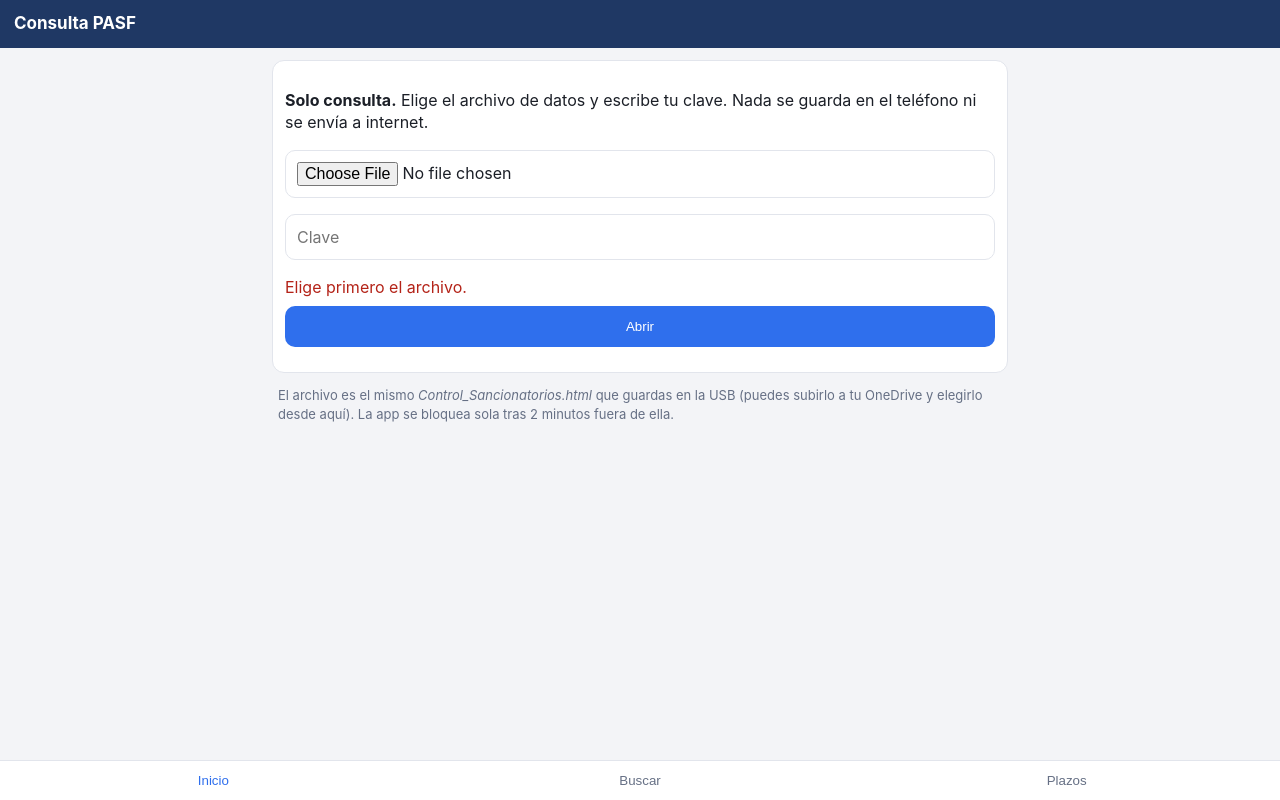
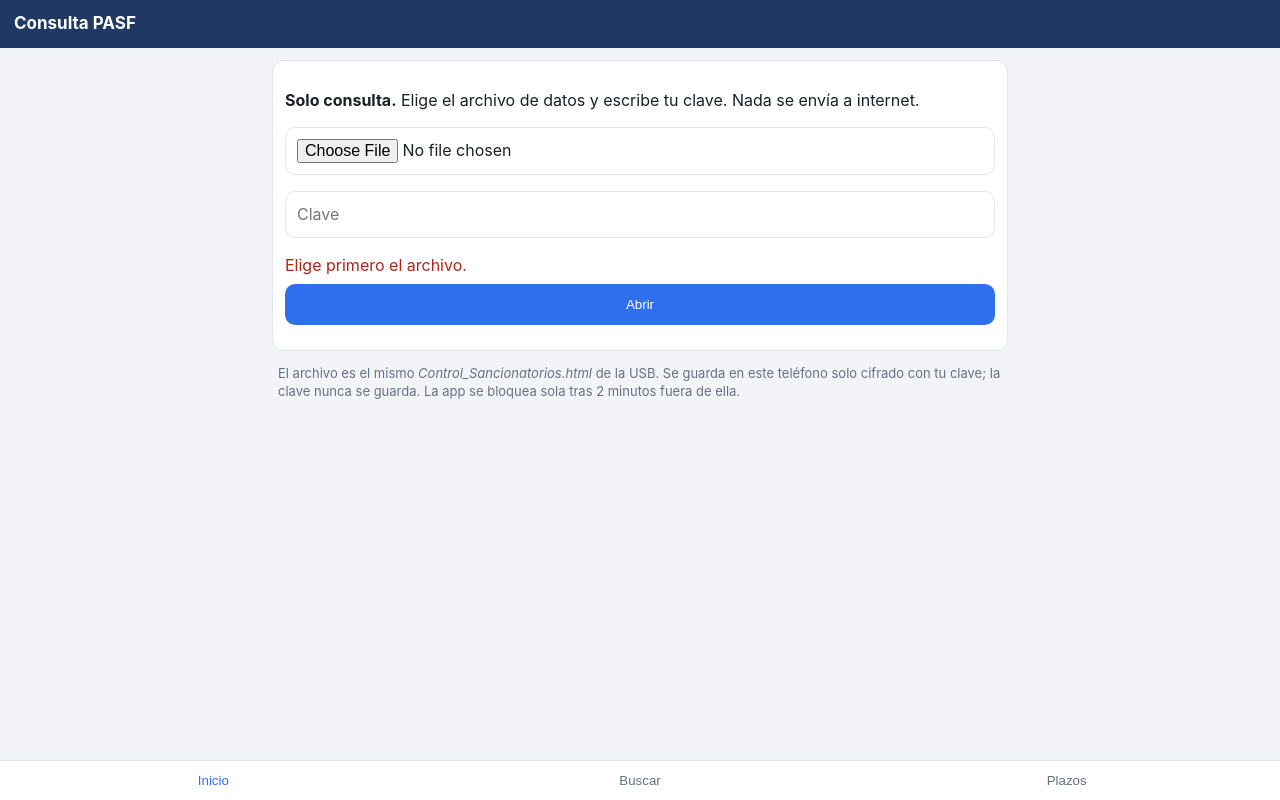
Before and after one commit to iuscorpsas/consulta-xk4821, a plain HTML site: page index.html in a window 1280 px wide. Both pictures are taken after a click on the button "Abrir". Drawn offline with Linux system fonts and the light colour scheme.

Commit message:
Consulta v2: recuerda el archivo cifrado en el dispositivo
Co-Authored-By: Claude Sonnet 5.5 <noreply@anthropic.com>
Claude-Session: https://claude.ai/code/session_01AqYhM9DE3h8cj1SNQ3RR3N

```diff
--- a/index.html
+++ b/index.html
@@ -120,6 +120,9 @@ async function decrypt(p, pass) {
   const pt = await crypto.subtle.decrypt({ name: 'AES-GCM', iv: b64d(p.iv) }, key, b64d(p.ct));
   return JSON.parse(new TextDecoder().decode(pt));
 }
+const idb = () => new Promise((ok, no) => { const q = indexedDB.open('consulta-pasf', 1); q.onupgradeneeded = () => q.result.createObjectStore('k'); q.onsuccess = () => ok(q.result); q.onerror = () => no(q.error); });
+const idbGet = async k => { try { const d = await idb(); return await new Promise(r => { const q = d.transaction('k').objectStore('k').get(k); q.onsuccess = () => r(q.result); q.onerror = () => r(null); }); } catch (e) { return null; } };
+const idbSet = async (k, v) => { try { const d = await idb(); await new Promise(r => { const t = d.transaction('k', 'readwrite'); if (v === null) t.objectStore('k').delete(k); else t.objectStore('k').put(v, k); t.oncomplete = r; t.onerror = r; }); return true; } catch (e) { return false; } };
 function readPayload(txt) {
   const m = txt.match(/<script[^>]*id="payload"[^>]*>([\s\S]*?)<\/script>/);
   return JSON.parse(m ? m[1] : txt);
@@ -134,19 +137,26 @@ document.addEventListener('visibilitychange', () => { if (document.hidden) S.hid
 $('#lock').onclick = lock;
 $('#tabs').onclick = e => { const b = e.target.closest('button'); if (!b) return; S.tab = b.dataset.t; [...$('#tabs').children].forEach(x => x.classList.toggle('on', x === b)); render(); };
 
-function viewUnlock(msg) {
-  $('#app').innerHTML = `<div class="card"><p><b>Solo consulta.</b> Elige el archivo de datos y escribe tu clave. Nada se guarda en el teléfono ni se envía a internet.</p>
-  <p><input type="file" id="fl"></p><p><input type="password" id="pw" placeholder="Clave" autocomplete="off"></p>
-  <p class="err" id="er">${esc(msg || '')}</p><button class="pri" id="go">Abrir</button><p class="mut" id="fi"></p></div>
-  <p class="mut" style="padding:0 6px">El archivo es el mismo <i>Control_Sancionatorios.html</i> que guardas en la USB (puedes subirlo a tu OneDrive y elegirlo desde aquí). La app se bloquea sola tras 2 minutos fuera de ella.</p>`;
-  $('#fl').onchange = () => { const f = $('#fl').files[0]; $('#fi').textContent = f ? f.name + ' · ' + (f.size / 1048576).toFixed(1) + ' MB' : ''; };
+async function viewUnlock(msg) {
+  const sv = await idbGet('datos');
+  $('#app').innerHTML = `<div class="card"><p><b>Solo consulta.</b> ${sv ? 'Usando el archivo guardado en este teléfono (cifrado). Escribe tu clave.' : 'Elige el archivo de datos y escribe tu clave. Nada se envía a internet.'}</p>
+  ${sv ? `<p class="mut">Archivo guardado el ${esc(sv.mod || '—')} · ${esc(sv.name || '')}</p>` : ''}
+  <p id="flw" ${sv ? 'hidden' : ''}><input type="file" id="fl"></p><p><input type="password" id="pw" placeholder="Clave" autocomplete="off"></p>
+  <p class="err" id="er">${esc(msg || '')}</p><button class="pri" id="go">Abrir</button>
+  ${sv ? '<p><button class="back" id="chg">Cambiar archivo</button> · <button class="back" id="forget">Olvidar archivo guardado</button></p>' : ''}<p class="mut" id="fi"></p></div>
+  <p class="mut" style="padding:0 6px">El archivo es el mismo <i>Control_Sancionatorios.html</i> de la USB. Se guarda en este teléfono solo cifrado con tu clave; la clave nunca se guarda. La app se bloquea sola tras 2 minutos fuera de ella.</p>`;
+  const fl = $('#fl'); if (fl) fl.onchange = () => { const f = fl.files[0]; $('#fi').textContent = f ? f.name + ' · ' + (f.size / 1048576).toFixed(1) + ' MB' : ''; };
+  if (sv) { $('#chg').onclick = () => { $('#flw').hidden = false; sv.use = false; $('#chg').hidden = true; }; $('#forget').onclick = async () => { await idbSet('datos', null); viewUnlock('Archivo guardado eliminado de este teléfono.'); }; }
   $('#go').onclick = async () => {
-    const f = $('#fl').files[0], pw = $('#pw').value; if (!f) return void ($('#er').textContent = 'Elige primero el archivo.'); if (!pw) return void ($('#er').textContent = 'Escribe la clave.');
+    const f = fl && fl.files[0], pw = $('#pw').value, useSaved = sv && sv.use !== false && !f;
+    if (!useSaved && !f) return void ($('#er').textContent = 'Elige primero el archivo.'); if (!pw) return void ($('#er').textContent = 'Escribe la clave.');
     $('#go').disabled = true; $('#er').textContent = 'Descifrando…';
     try {
-      const p = readPayload(await f.text()); const d = p.enc ? await decrypt(p, pw) : p;
+      const raw = useSaved ? sv.payload : await f.text(); const p = readPayload(raw); const d = p.enc ? await decrypt(p, pw) : p;
       if (!d || !d.modules) throw new Error('formato');
-      S.file = f.lastModified ? new Date(f.lastModified).toLocaleString('es-CO') : ''; load(d); $('#pw').value = '';
+      const mod = useSaved ? sv.mod : (f.lastModified ? new Date(f.lastModified).toLocaleString('es-CO') : '');
+      if (!useSaved && p.enc) await idbSet('datos', { payload: JSON.stringify(p), mod, name: f.name });
+      S.file = mod; load(d); $('#pw').value = '';
       S.tab = 'home'; [...$('#tabs').children].forEach((x, i) => x.classList.toggle('on', i === 0)); $('#tabs').hidden = false; $('#lock').hidden = false; render();
     } catch (e) { $('#go').disabled = false; $('#er').textContent = e && e.name === 'OperationError' ? 'Clave incorrecta.' : 'No pude leer ese archivo (¿es el archivo de datos correcto?).'; }
   };
--- a/sw.js
+++ b/sw.js
@@ -1,4 +1,4 @@
-const C='consulta-pasf-v1',F=['./','index.html','manifest.webmanifest','icon-180.png','icon-192.png','icon-512.png'];
+const C='consulta-pasf-v2',F=['./','index.html','manifest.webmanifest','icon-180.png','icon-192.png','icon-512.png'];
 self.addEventListener('install',e=>{e.waitUntil(caches.open(C).then(c=>c.addAll(F)).then(()=>self.skipWaiting()))});
 self.addEventListener('activate',e=>{e.waitUntil(caches.keys().then(k=>Promise.all(k.filter(x=>x!==C).map(x=>caches.delete(x)))).then(()=>self.clients.claim()))});
 self.addEventListener('fetch',e=>{if(e.request.method!=='GET')return;e.respondWith(fetch(e.request).then(r=>{const cp=r.clone();caches.open(C).then(c=>c.put(e.request,cp));return r}).catch(()=>caches.match(e.request)))});
```
